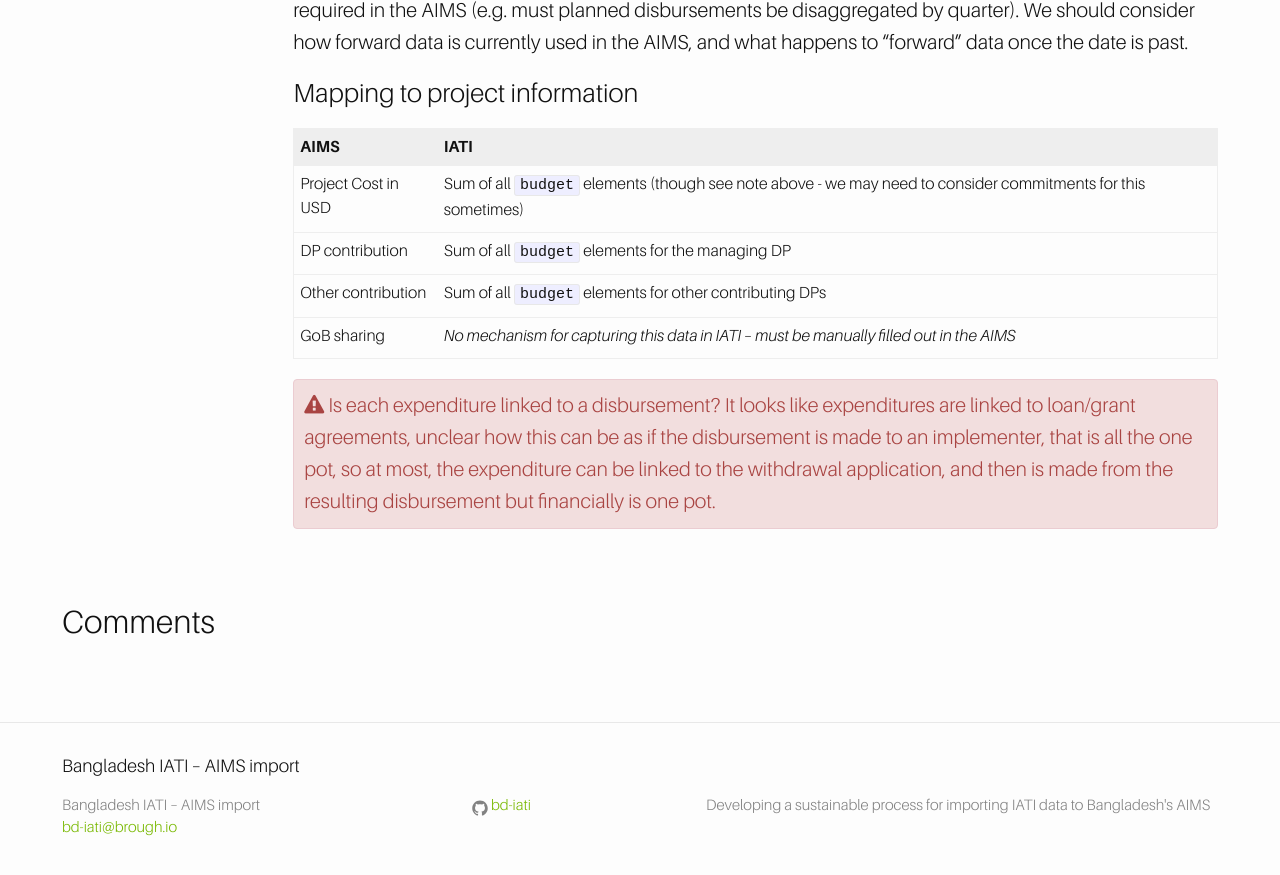
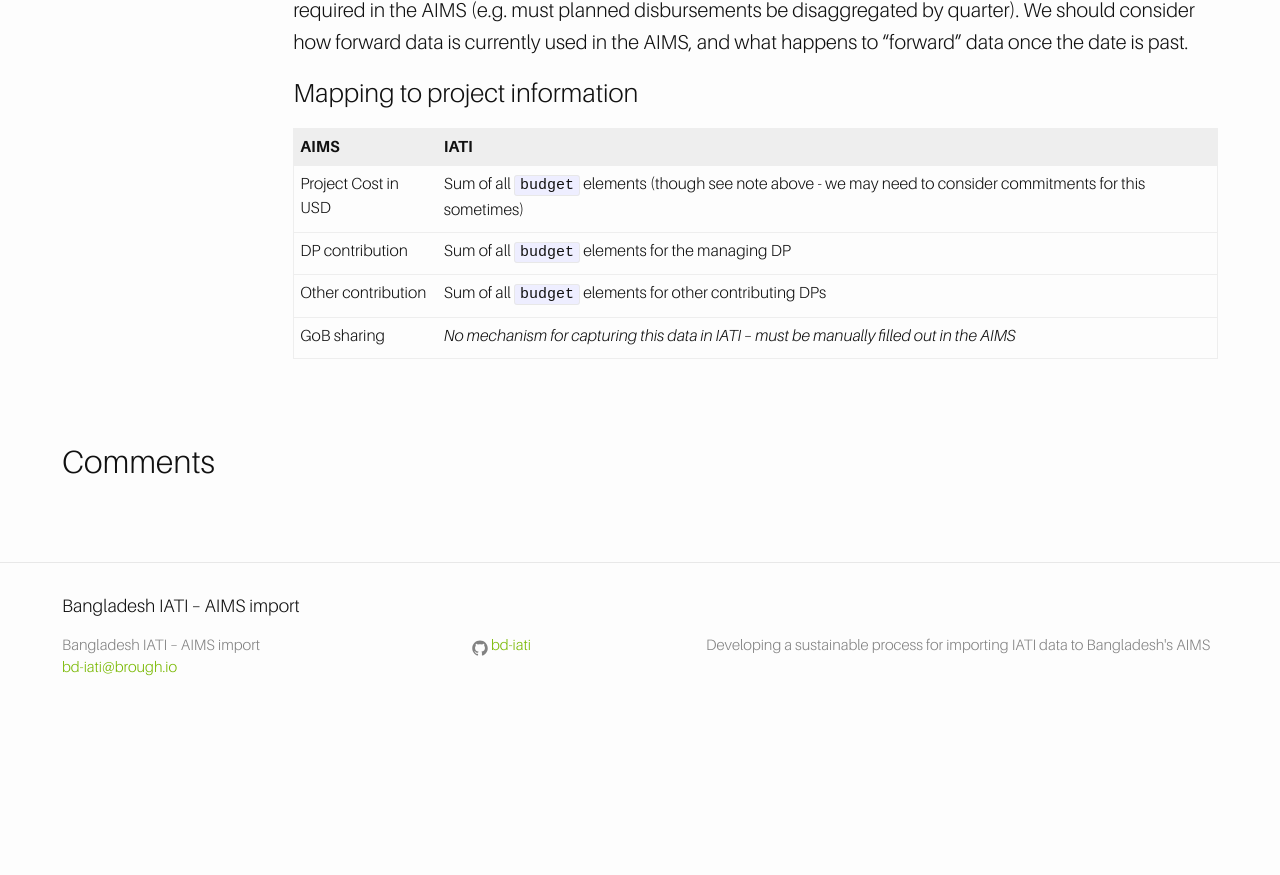
Before and after one commit to BD-IATI/bd-iati.github.io, a Jekyll site: the page built from _documentation/financial-flows.md, in a window 1280 px wide and 900 px high, scrolled down 2559 px. Shown: the top 875 px of the window. Built offline with Jekyll 4.4.1, drawn with Linux system fonts in a browser that asks for light colours; comment, search, counter and statistics services are not loaded; after the commit the page ends 3299 px from its top, so only the background shows below that.

Commit message:
Remove question as it's not the case

```diff
--- a/_documentation/financial-flows.md
+++ b/_documentation/financial-flows.md
@@ -74,8 +74,3 @@ Project Cost in USD | Sum of all `budget` elements (though see note above - we m
 DP contribution | Sum of all `budget` elements for the managing DP
 Other contribution | Sum of all `budget` elements for other contributing DPs
 GoB sharing | *No mechanism for capturing this data in IATI &ndash; must be manually filled out in the AIMS*
-
-<div class="important-notice">
-<i class="fa fa-exclamation-triangle"></i>
-Is each expenditure linked to a disbursement? It looks like expenditures are linked to loan/grant agreements, unclear how this can be as if the disbursement is made to an implementer, that is all the one pot, so at most, the expenditure can be linked to the withdrawal application, and then is made from the resulting disbursement but financially is one pot.
-</div>
```
